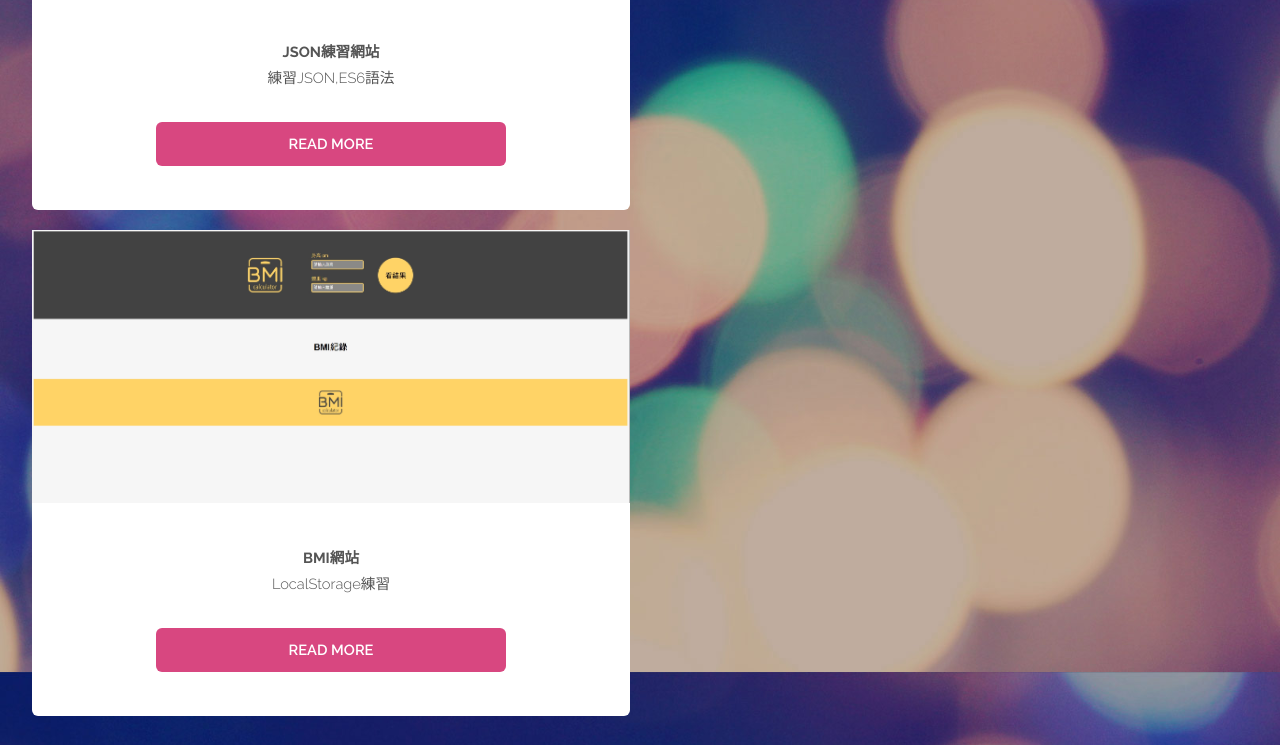
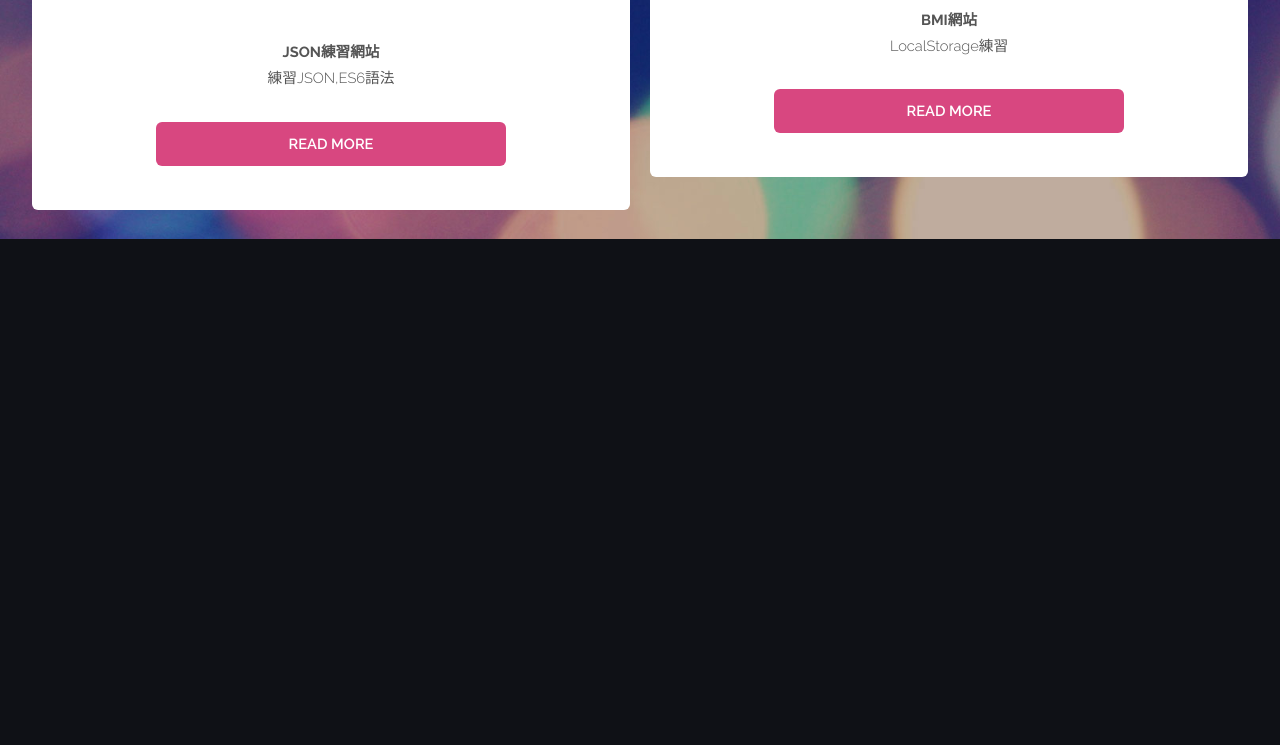
Before and after one commit to chen8762366/work, a plain HTML site: page index.html in a window 1280 px wide. Shown: the part 972-1717 px from the top of the page. After the commit the page ends 1211 px from the top, so only its background shows below. Drawn offline with Linux system fonts and the light colour scheme.

Commit message:
Update index.html

```diff
--- a/index.html
+++ b/index.html
@@ -106,9 +106,9 @@
 							<a href="https://chen8762366.github.io/jswork/" class="button">Read More</a>
 						</div>
 					</section>
-
+<!--
 				</div>
-				<div class="row no-collapse-1">
+				<div class="row no-collapse-1"> -->
 					<section class="6u"> <a href="https://chen8762366.github.io/BMI/bmi/" class="image featured"><img
 								src="images/bmi.jpg" alt=""></a>
 						<div class="box">
```
